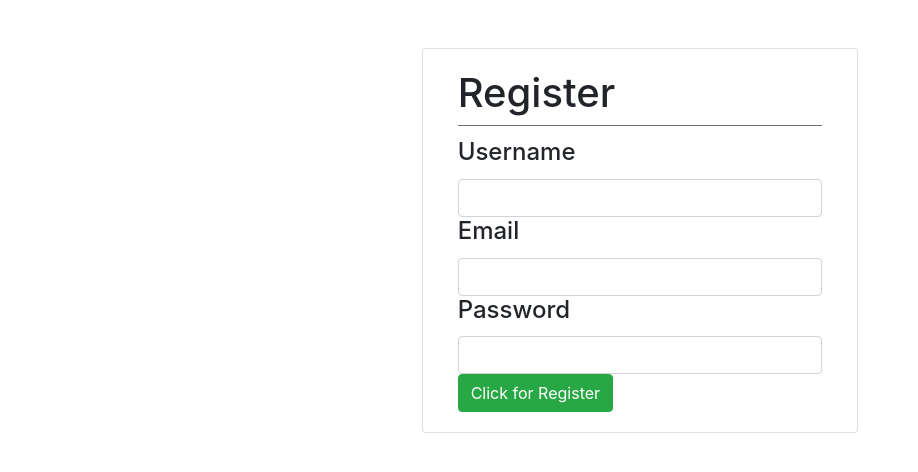
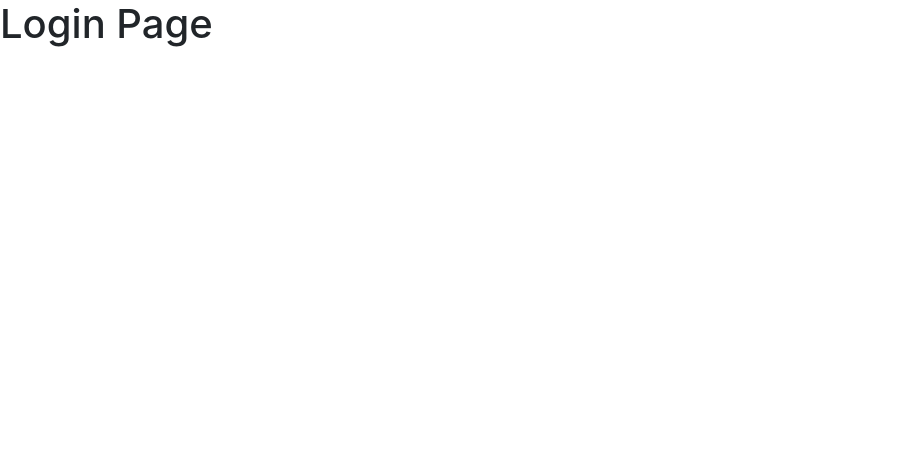
Before and after one commit to msaid-a/jc9SimpleMerce, a React (Create React App) app: page /login in a window 1280 px wide. Shown: the top 472 px of the page, without its empty margins (0-918 px from the left). Built offline with nearby package versions, Linux system fonts and the light colour scheme.

Commit message:
Added router

```diff
--- a/package.json
+++ b/package.json
@@ -8,6 +8,7 @@
     "react": "^16.8.6",
     "react-dom": "^16.8.6",
     "react-redux": "^7.1.0",
+    "react-router-dom": "^5.0.1",
     "react-scripts": "3.0.1",
     "redux": "^4.0.1"
   },
--- a/src/components/App.js
+++ b/src/components/App.js
@@ -1,13 +1,25 @@
 import React, { Component } from 'react'
+import { Route, BrowserRouter } from 'react-router-dom'
 
 import Register from './Register'
+import Login from './Login'
+import Home from './Home'
+import Header from './Header'
+import ManageProduct from './ManageProduct'
+
+// localhost:3000/register
 
 class App extends Component {
     render() {
         return (
-            <div>
-                <Register/>
-            </div>
+            <BrowserRouter>
+                <div>
+                    {/* <Route path="/" component={Home}/> */}
+                    <Route path="/register" component={Register}/>
+                    <Route path="/login" component={Login}/>
+                    <Route path="/manageproduct" component={ManageProduct}/>
+                </div>
+            </BrowserRouter>
         )
     }
 }
--- /dev/null
+++ b/src/components/Header.js
@@ -0,0 +1,13 @@
+import React, { Component } from 'react'
+
+class Header extends Component {
+    render () {
+        return (
+            <div>
+                <h1>Header Page</h1>
+            </div>
+        )
+    }
+}
+
+export default Header
--- /dev/null
+++ b/src/components/Home.js
@@ -0,0 +1,13 @@
+import React, { Component } from 'react'
+
+class Home extends Component {
+    render () {
+        return (
+            <div>
+                <h1>Home Page</h1>
+            </div>
+        )
+    }
+}
+
+export default Home
--- /dev/null
+++ b/src/components/Login.js
@@ -0,0 +1,13 @@
+import React, { Component } from 'react'
+
+class Login extends Component {
+    render () {
+        return (
+            <div>
+                <h1>Login Page</h1>
+            </div>
+        )
+    }
+}
+
+export default Login
--- /dev/null
+++ b/src/components/ManageProduct.js
@@ -0,0 +1,13 @@
+import React, { Component } from 'react'
+
+class ManageProduct extends Component {
+    render () {
+        return (
+            <div>
+                <h1>ManageProduct Page</h1>
+            </div>
+        )
+    }
+}
+
+export default ManageProduct
--- a/src/components/Register.js
+++ b/src/components/Register.js
@@ -1,5 +1,6 @@
 import React, { Component } from 'react'
 import axios from 'axios'
+import { Link } from 'react-router-dom'
 
 class Register extends Component {
 
@@ -108,6 +109,7 @@ class Register extends Component {
                             </form>
 
                             <button onClick={this.onButtonClick} className='btn btn-success'>Click for Register</button>
+                            <p>Tidak memiliki akun ? <Link to="/login" >Daftar disini</Link></p>
                         </div>
                     </div>
                 </div>
--- a/src/database/db.json
+++ b/src/database/db.json
@@ -5,18 +5,6 @@
       "username": "alvin",
       "email": "alvin@gmail.com",
       "password": "satuduatiga"
-    },
-    {
-      "username": "rochafi",
-      "email": "rochafi@gm.com",
-      "password": "qwerty",
-      "id": 2
-    },
-    {
-      "username": "hanafi",
-      "email": "hanafi@gmail.com",
-      "password": "astuasas",
-      "id": 3
     }
   ]
 }
```
Also changed, not shown: 1 other file (tests, documents, lock files or other folders).
